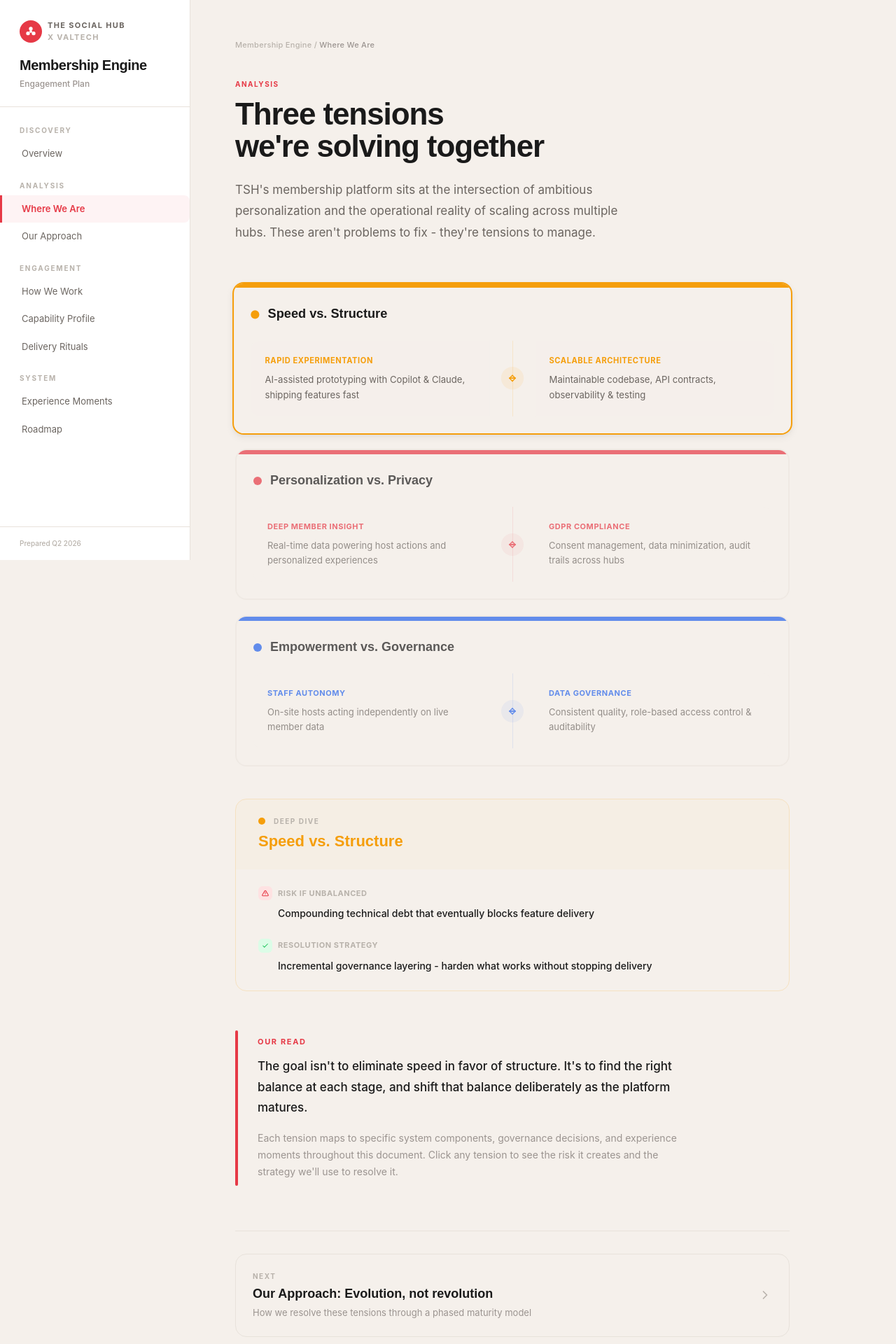
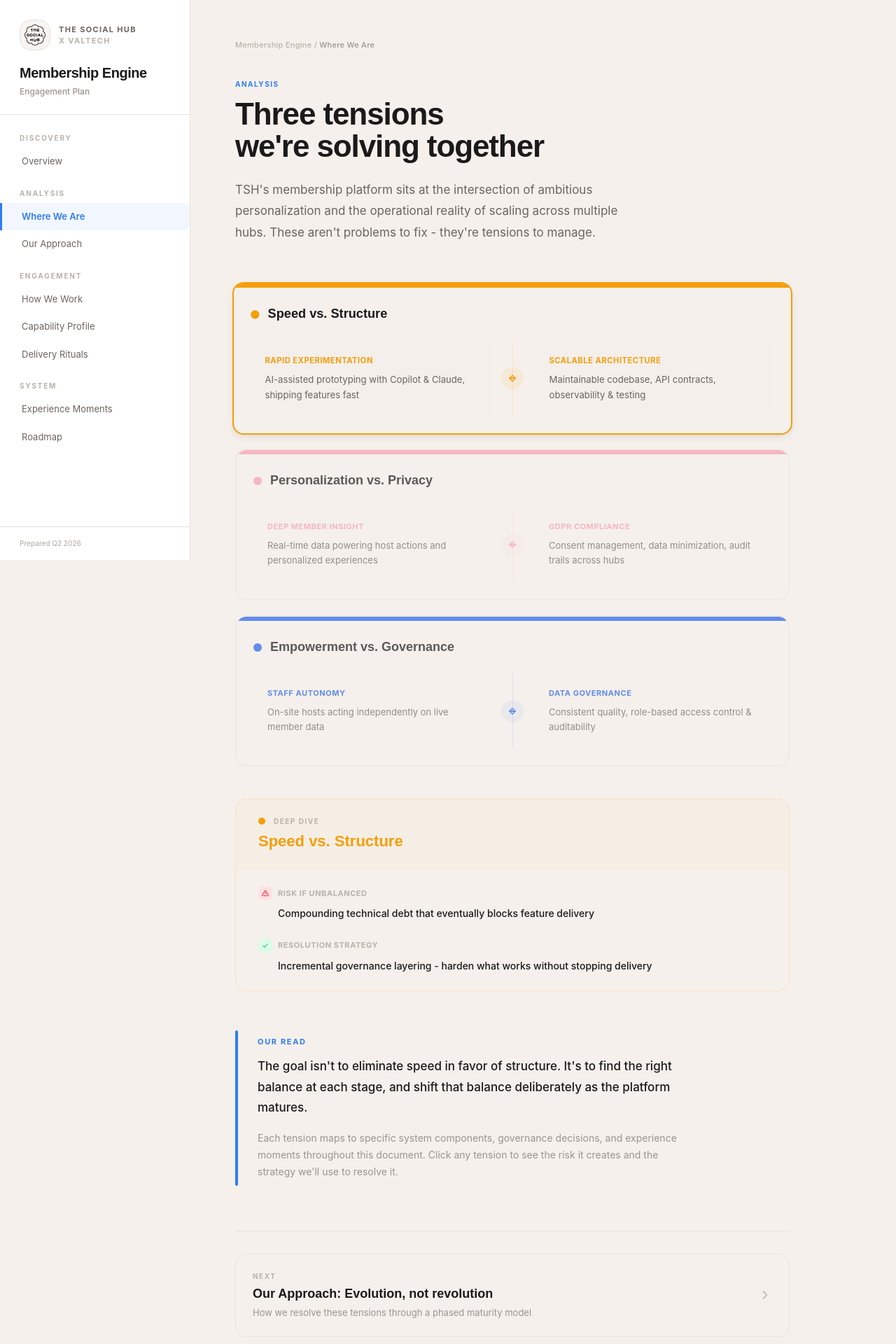
Before and after one commit to mczimmer/tsh-membership-engine, a Next.js app: page /context in a window 1280 px wide. Shown: the top 1920 px of the page at 70% size. Built offline with nearby package versions, Linux system fonts and the light colour scheme.

Commit message:
docs: design brief for Claude Code — brand colors, principles, architecture

```diff
--- a/src/app/(shell)/how-we-work/page.tsx
+++ b/src/app/(shell)/how-we-work/page.tsx
@@ -26,7 +26,7 @@ export default function HowWeWorkPage() {
 
       <div className="relative mb-10">
         <div className="grid grid-cols-[1fr_60px_1fr] gap-0">
-          <div className="overflow-hidden rounded-2xl border-2 border-red-200">
+          <div className="overflow-hidden rounded-2xl border-2 border-pink-200">
             <div className="h-1.5 bg-accent-primary" />
             <div className="p-7">
               <div className="mb-6 flex items-center gap-3">
--- a/src/app/(shell)/page.tsx
+++ b/src/app/(shell)/page.tsx
@@ -146,8 +146,8 @@ export default function OverviewPage() {
             label: "Capability",
             desc: "Senior full-stack developer embedded in the TSH team, backend-heavy",
             color: "text-accent-primary",
-            bg: "bg-red-50",
-            border: "border-red-200",
+            bg: "bg-pink-50",
+            border: "border-pink-200",
           },
           {
             stat: "2",
--- a/src/app/globals.css
+++ b/src/app/globals.css
@@ -34,6 +34,6 @@ body {
 }
 
 ::selection {
-  background: rgba(230, 57, 70, 0.15);
+  background: rgba(46, 124, 246, 0.15);
   color: #1A1A1A;
 }
--- a/src/components/Sidebar.tsx
+++ b/src/components/Sidebar.tsx
@@ -1,8 +1,10 @@
 "use client";
 
+import Image from "next/image";
 import Link from "next/link";
 import { usePathname } from "next/navigation";
 import { NAVIGATION } from "@/config/navigation";
+import tshLogo from "../../The Social Hub Logo Black Outlined RGB 1d1117.png";
 
 export function Sidebar() {
   const pathname = usePathname();
@@ -15,14 +17,14 @@ export function Sidebar() {
   return (
     <aside className="fixed top-0 left-0 bottom-0 z-50 flex w-[272px] flex-col border-r border-border-subtle bg-tsh-white">
       <div className="border-b border-border-subtle px-7 pb-6 pt-7">
-        <div className="mb-5 flex items-center gap-2">
-          <div className="flex h-8 w-8 items-center justify-center rounded-full bg-accent-primary">
-            <svg width="16" height="16" viewBox="0 0 24 24" fill="none">
-              <circle cx="12" cy="6" r="4" fill="white" />
-              <circle cx="6" cy="16" r="4" fill="white" />
-              <circle cx="18" cy="16" r="4" fill="white" />
-              <circle cx="12" cy="12" r="3" fill="white" />
-            </svg>
+        <div className="mb-5 flex items-center gap-3">
+          <div className="flex h-11 w-11 items-center justify-center rounded-2xl border border-border-subtle bg-tsh-cream/70 p-1.5">
+            <Image
+              src={tshLogo}
+              alt="The Social Hub logo"
+              className="h-full w-full object-contain"
+              priority
+            />
           </div>
           <div>
             <div className="text-[11px] font-bold uppercase tracking-[0.12em] text-text-secondary">
--- a/src/data/components.ts
+++ b/src/data/components.ts
@@ -43,8 +43,8 @@ export const systemComponents: SystemComponent[] = [
       "RAG & agent architectures",
     ],
     emoji: "⚡",
-    bg: "bg-red-50",
-    border: "border-red-200",
+    bg: "bg-pink-50",
+    border: "border-pink-200",
   },
   {
     id: "platform_engineering",
--- a/src/data/delivery-loop.ts
+++ b/src/data/delivery-loop.ts
@@ -26,8 +26,8 @@ export const deliveryLoop: DeliveryLoop = {
       description:
         "Every Friday: live walkthrough of what shipped, what we learned, what's next. Working software, not slide decks.",
       icon: "🎬",
-      bg: "bg-red-50",
-      border: "border-red-200",
+      bg: "bg-pink-50",
+      border: "border-pink-200",
       type: "output",
     },
     {
--- a/src/data/experience-moments.ts
+++ b/src/data/experience-moments.ts
@@ -145,9 +145,9 @@ export const pillarColors: Record<
     border: "border-amber-200",
   },
   stay: {
-    bg: "bg-red-50",
-    text: "text-red-700",
-    border: "border-red-200",
+    bg: "bg-pink-50",
+    text: "text-pink-700",
+    border: "border-pink-200",
   },
   work: {
     bg: "bg-blue-50",
--- a/src/data/maturity.ts
+++ b/src/data/maturity.ts
@@ -25,9 +25,9 @@ export const maturityPhases: MaturityPhase[] = [
     id: "validate",
     label: "Validate",
     tag: "Weeks 1-6",
-    color: "#E63946",
-    bg: "bg-red-50",
-    text: "text-red-600",
+    color: "#F5A0B1",
+    bg: "bg-pink-50",
+    text: "text-pink-600",
     activities: [
       "Audit existing architecture & data flows",
       "Define API contracts & data schemas",
--- a/src/data/operating-model.ts
+++ b/src/data/operating-model.ts
@@ -20,8 +20,8 @@ export const operatingModel: OperatingModel = {
         "CI/CD, testing & observability",
         "Pairing with TSH engineers",
       ],
-      color: "#E63946",
-      border: "border-red-200",
+      color: "#F5A0B1",
+      border: "border-pink-200",
     },
     {
       id: "advisory",
@@ -41,7 +41,7 @@ export const operatingModel: OperatingModel = {
         "Team & ways-of-working design",
         "Tool & vendor evaluation",
       ],
-      color: "#2563EB",
+      color: "#2E7CF6",
       border: "border-blue-200",
     },
   ],
--- a/src/data/roadmap.ts
+++ b/src/data/roadmap.ts
@@ -4,11 +4,11 @@ export const roadmapPhases: RoadmapPhase[] = [
   {
     phaseId: "validate",
     label: "Validate",
-    color: "#E63946",
-    bg: "bg-red-50",
-    text: "text-red-600",
-    border: "border-red-200",
-    dot: "bg-red-500",
+    color: "#F5A0B1",
+    bg: "bg-pink-50",
+    text: "text-pink-600",
+    border: "border-pink-200",
+    dot: "bg-pink-400",
     items: [
       {
         id: "discovery_audit",
--- a/src/data/tensions.ts
+++ b/src/data/tensions.ts
@@ -40,10 +40,10 @@ export const tensions: Tension[] = [
       "Regulatory exposure, member trust erosion, cross-border data violations",
     resolutionStrategy:
       "Privacy-by-design embedded in every feature, not bolted on after",
-    color: "#E63946",
-    bg: "bg-red-50",
-    border: "border-red-200",
-    badge: "bg-red-500",
+    color: "#F5A0B1",
+    bg: "bg-pink-50",
+    border: "border-pink-200",
+    badge: "bg-pink-400",
   },
   {
     id: "empowerment_vs_governance",
--- a/tailwind.config.ts
+++ b/tailwind.config.ts
@@ -14,10 +14,10 @@ const config: Config = {
           cream: "#F5F0EB",
           warmwhite: "#FAF7F2",
           white: "#FFFFFF",
-          red: "#E63946",
-          blue: "#2563EB",
+          blue: "#2E7CF6",
+          pink: "#F5A0B1",
           yellow: "#FACC15",
-          green: "#22C55E",
+          green: "#1A8F3F",
         },
         bg: {
           primary: "#F5F0EB",
@@ -26,10 +26,11 @@ const config: Config = {
           elevated: "#FFFFFF",
         },
         accent: {
-          primary: "#E63946",
-          secondary: "#2563EB",
-          warm: "#F59E0B",
-          green: "#22C55E",
+          primary: "#2E7CF6",
+          secondary: "#1A8F3F",
+          pink: "#F5A0B1",
+          amber: "#FACC15",
+          green: "#1A8F3F",
         },
         text: {
           primary: "#1A1A1A",
@@ -40,7 +41,7 @@ const config: Config = {
         border: {
           subtle: "#E8E2DB",
           strong: "#D4CEC7",
-          accent: "rgba(230,57,70,0.2)",
+          accent: "rgba(46,124,246,0.2)",
         },
       },
       fontFamily: {
```
Also changed, not shown: The Social Hub Logo Black Outlined RGB 1d1117.png (added).
